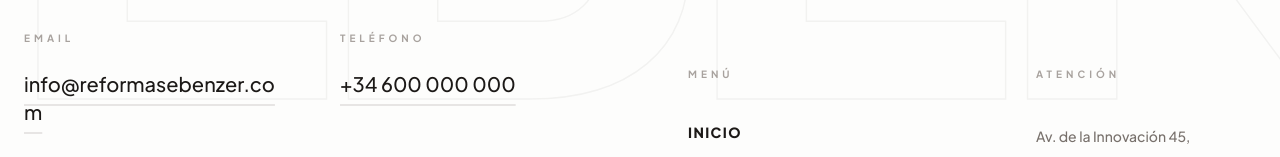
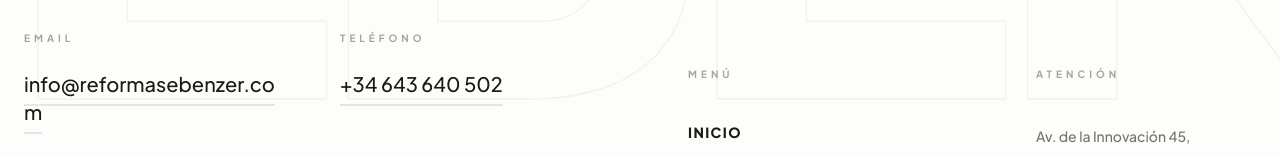
Before and after one commit to aosaoye/reformasebenzer, a Next.js app: page /proyectos in a window 1280 px wide. Shown: the part 10925-11082 px from the top of the page. Built offline with nearby package versions, Linux system fonts and the light colour scheme.

Commit message:
Cambio de datos

```diff
--- a/src/components/Footer.tsx
+++ b/src/components/Footer.tsx
@@ -66,8 +66,8 @@ export default function Footer() {
                             </div>
                             <div className="flex flex-col gap-6">
                                 <h4 className="text-[10px] font-bold uppercase tracking-[0.4em] text-stone-400">Teléfono</h4>
-                                <a href="tel:+34600000000" className="text-xl font-medium text-stone-900 transition hover:opacity-50 underline underline-offset-[12px] decoration-stone-200">
-                                    +34 600 000 000
+                                <a href="tel:+34643640502" className="text-xl font-medium text-stone-900 transition hover:opacity-50 underline underline-offset-[12px] decoration-stone-200">
+                                    +34 643 640 502
                                 </a>
                             </div>
                         </div>
--- a/src/components/WhatsAppButton.tsx
+++ b/src/components/WhatsAppButton.tsx
@@ -20,7 +20,7 @@ export default function WhatsAppButton() {
                     animate={{ scale: 1, opacity: 1 }}
                     exit={{ scale: 0, opacity: 0 }}
                     transition={{ type: "spring", stiffness: 260, damping: 20 }}
-                    href="https://wa.me/34600000000?text=Hola,%20estoy%20interesado%20en%20solicitar%20un%20presupuesto%20para%20una%20reforma."
+                    href="https://wa.me/34643640502?text=Hola,%20estoy%20interesado%20en%20solicitar%20un%20presupuesto%20para%20una%20reforma."
                     target="_blank"
                     rel="noopener noreferrer"
                     className="fixed bottom-8 right-8 z-[9999] group"
```
